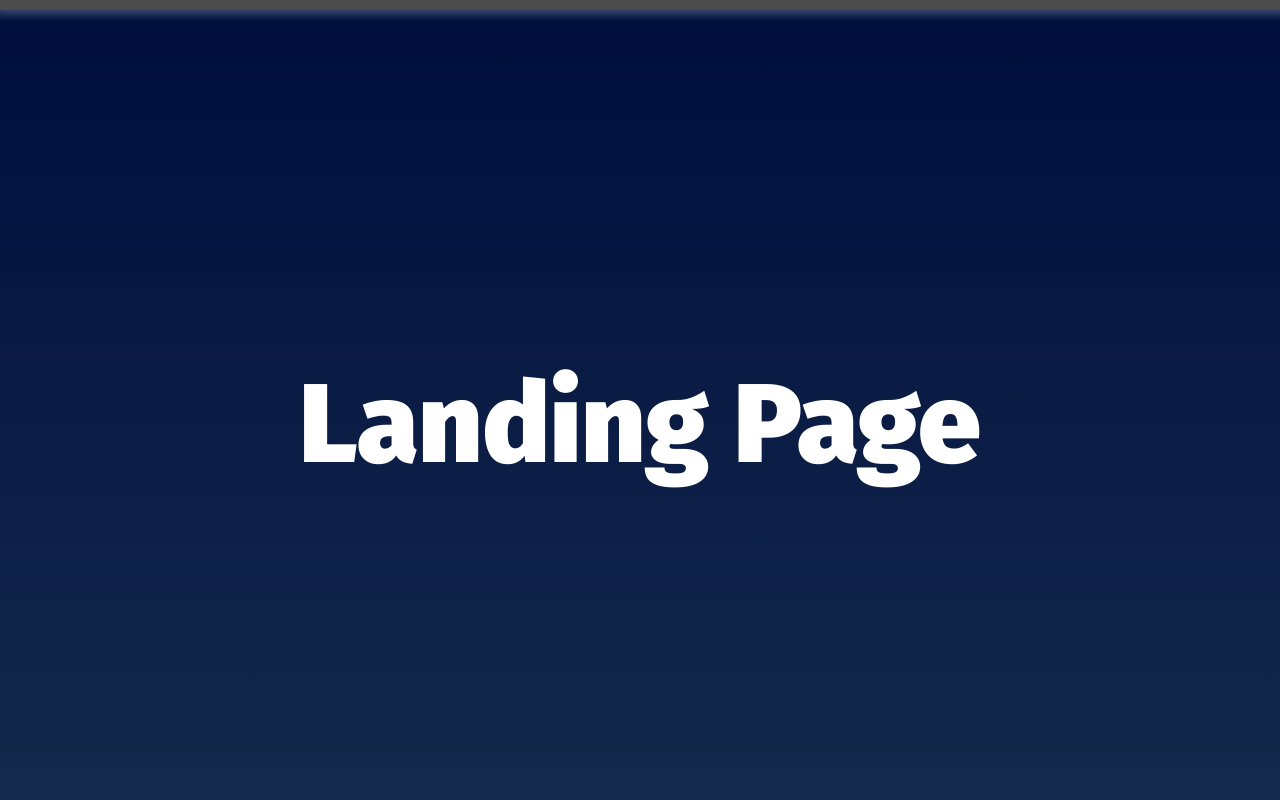
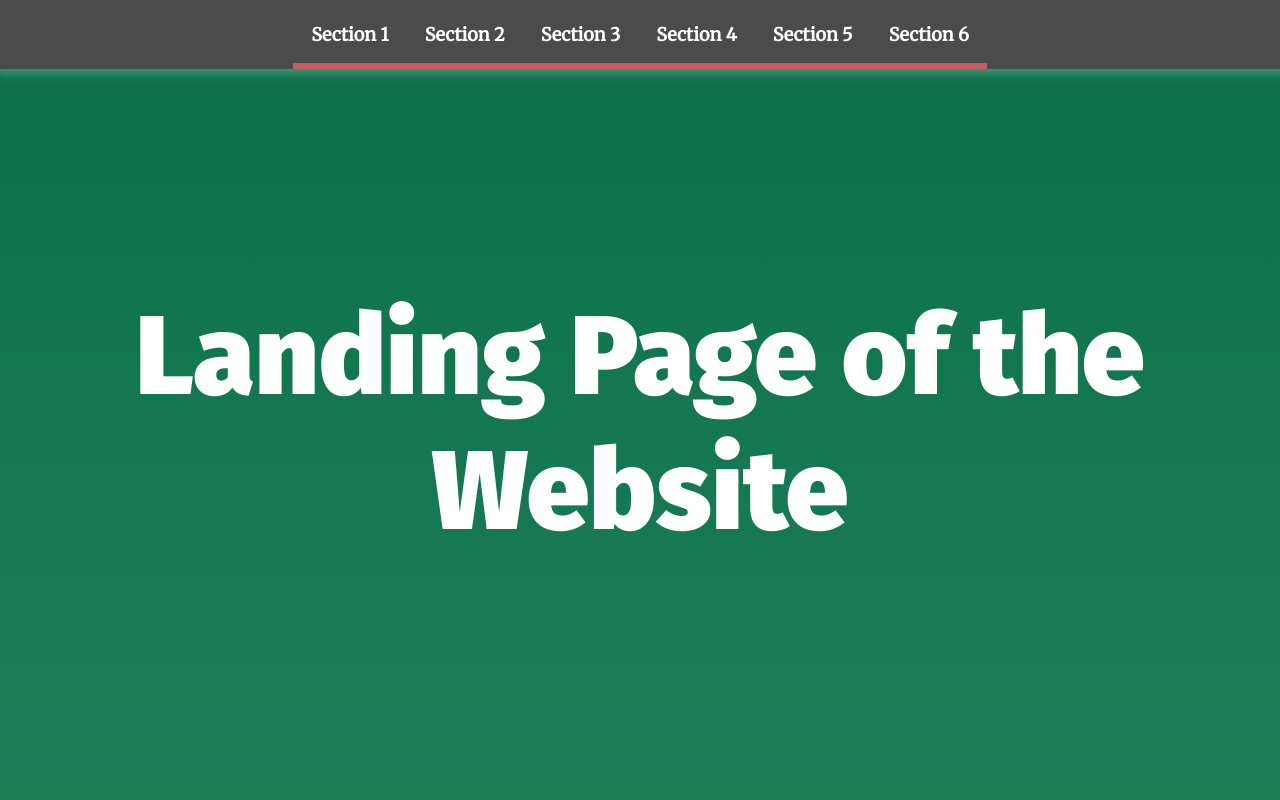
Before and after one commit to ahsan-raza-786/Landing-Page-Udacity, a plain HTML site: page index.html in a window 1280 px wide. Shown: the top 800 px of the page. Drawn offline with Linux system fonts and the light colour scheme.

Commit message:
feat : update html page for heading css change colour update js to include navigation and goto top along with selection

```diff
--- a/css/styles.css
+++ b/css/styles.css
@@ -11,7 +11,7 @@
 /* ---- Base Rules ---- */
 body {
     background: rgb(136,203,171);
-    background: linear-gradient(0deg, rgba(136,203,171,1) 0%, rgba(0,13,60,1) 100%);
+    background: linear-gradient(0deg, rgba(136,203,171,1) 0%, rgb(10, 112, 73) 100%);
     margin: 0;
     font-family: 'Merriweather', serif;
     color: #fff;
--- a/index.html
+++ b/index.html
@@ -20,7 +20,7 @@
   </header>
   <main>
     <header class="main__hero">
-      <h1>Landing Page </h1>
+      <h1>Landing Page of the Website </h1>
     </header>
     <!-- Each Section has an ID (used for the anchor) and
     a data attribute that will populate the li node.
--- a/js/app.js
+++ b/js/app.js
@@ -22,39 +22,88 @@
  * Define Global Variables
  *
 */
+// Start Global Variables
 
+const navBar = document.querySelector('.navbar__menu')
+const navList = document.querySelector('#navbar__list');
+const sections = document.querySelectorAll('section');
+const footer = document.querySelector('footer');
+const header = document.querySelector('.page__header');
+// End Global Variables
 
-/**
- * End Global Variables
- * Start Helper Functions
- *
-*/
+// Requirment:build the nav
+// Start build the nav
+function buildNav(){
+    sections.forEach(section => {
+        //Create the li elements that contained inside the ul
+        const navButton = document.createElement('li');
+        //Insert the html text to  the li
+        navButton.insertAdjacentHTML("afterbegin",`<a href="#${section.id}" class="menu__link">${section.dataset.nav}</a>`);
+        //Append the li to the ul
+        navList.appendChild(navButton);
 
+        //scrollBehavior Function Invoke
+        scrollBehavior(navButton, section);
+    });
+    //Append the ul to the nav
+    navBar.appendChild(navList);
+}
 
+//Build Nav Function Invoke
+buildNav();
 
-/**
- * End Helper Functions
- * Begin Main Functions
- *
-*/
+//End build the nav
 
-// build the nav
+// Requirment:Add class 'active' to section when near top of viewport
+// Start of Set the Section class 'active' when it near to the top of viewport
+function activeSection (){
+    // Select all anchor using "menu__link" class
+    const navActive = document.querySelectorAll(".menu__link")
+    sections.forEach((section, i)=>{
+        //Get the boundingrect for each section
+        const sectionBond = section.getBoundingClientRect();
+        //Check if the section is in viewport or not
+        if (sectionBond.top <= 380 && sectionBond.bottom >= 350){
+            //section in viewport accourding to top and bottom boundings
+            //add 'your-active-class' class to the specific section
+            section.classList.add("your-active-class");
+            //add 'active_button' class to the specific nav button according to section ID
+            navActive[i].classList.add("active_button");
+        } else{
+            //Remove both section and navButton active classes when section is off sight
+            section.classList.remove("your-active-class");
+            navActive[i].classList.remove("active_button");
+        }
+    })
+}
+// End of Set the Section class 'active' when it near to the top of viewport
 
+// Requirement:Scroll to anchor ID using scrollTO event
+// Start of Scroll to anchor ID using scrollTO event
+function scrollBehavior(navButton, section){
+    navButton.addEventListener('click', function(event){
+        event.preventDefault();
+        window.scrollTo({
+            top: section.offsetTop,
+            behavior:"smooth"
+        });
+    });
+}
+// End of Scroll to anchor ID using scrollTO event
 
-// Add class 'active' to section when near top of viewport
+//Start of the Scroll Event to execute the functions of activeSection and toggleNavBar
+window.addEventListener('scroll',(event)=>{
+    activeSection();
+})
+//End of the Scroll Event to execute the functions of activeSection and toggleNavBar
 
-
-// Scroll to anchor ID using scrollTO event
-
-
-/**
- * End Main Functions
- * Begin Events
- *
-*/
-
-// Build menu
-
-// Scroll to section on link click
-
-// Set sections as active
+// Requirement:Start of GO UP Button
+//Create the div element for the button
+const goUpButton = footer.insertAdjacentHTML("beforebegin", `<div Id="return_top" ></div>`);
+// Scroll to top of the Landing Page using scrollTO event
+document.getElementById("return_top").addEventListener('click', function(){
+    window.scrollTo({
+        top: 0,
+        behavior:"smooth"
+    });
+});
```
